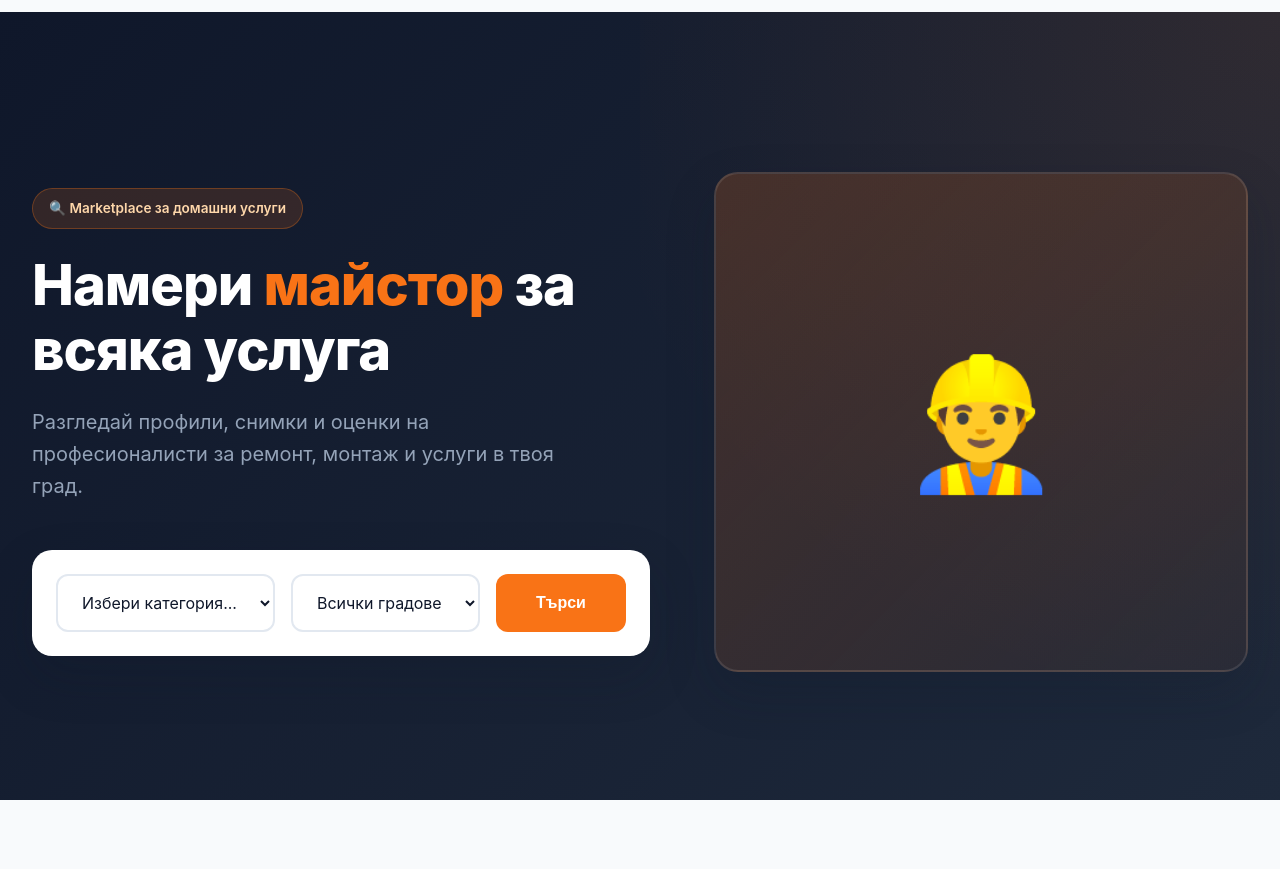
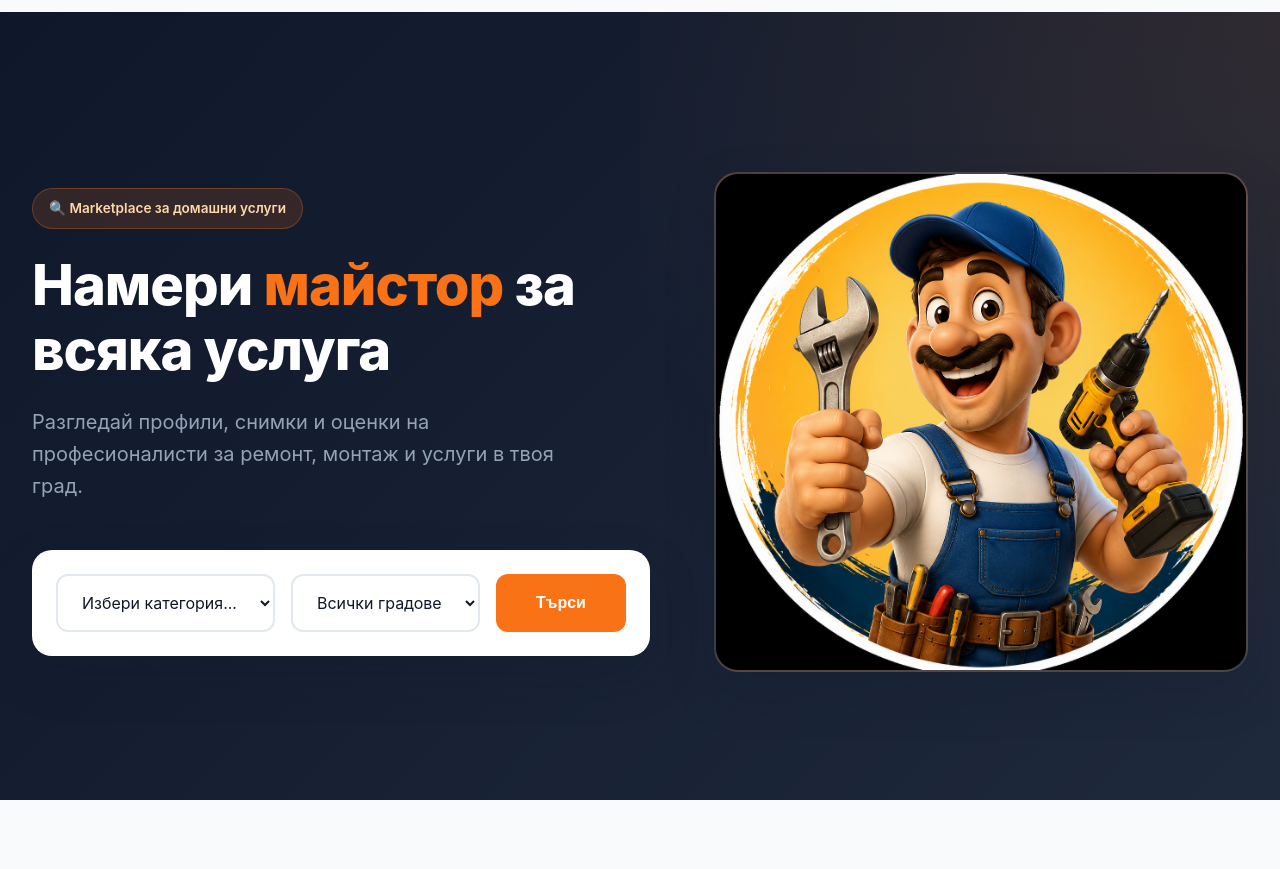
Before and after one commit to mymriffer-eng/bgmajstor, a Django app: page / in a window 1280 px wide. Shown: the part 87-956 px from the top of the page. Run offline with Django 5.2, Linux system fonts and the light colour scheme; data that the repository does not hold is empty.

Commit message:
Add homepage hero image

```diff
--- a/static/css/style.css
+++ b/static/css/style.css
@@ -265,9 +265,16 @@ nav ul li a:hover::after {
     display: flex;
     align-items: center;
     justify-content: center;
-    font-size: 8rem;
+    overflow: hidden;
     border: 2px solid rgba(255, 255, 255, 0.1);
     box-shadow: var(--shadow-xl);
+}
+
+.hero-image-placeholder img {
+    width: 100%;
+    height: 100%;
+    object-fit: cover;
+    display: block;
 }
 
 /* Modern Floating Search Box */
--- a/templates/home.html
+++ b/templates/home.html
@@ -1,4 +1,5 @@
 {% extends 'base.html' %}
+{% load static %}
 
 {% block title %}BGmajstor.eu - Намери доверен майстор за всяка услуга{% endblock %}
 
@@ -40,7 +41,7 @@
 
         <div class="hero-image">
             <div class="hero-image-placeholder">
-                👷‍♂️
+                <img src="{% static 'images/hero-worker.png' %}" alt="Професионалисти BGmajstor.eu">
             </div>
         </div>
     </div>
```
Also changed, not shown: static/images/hero-worker.png (added).
